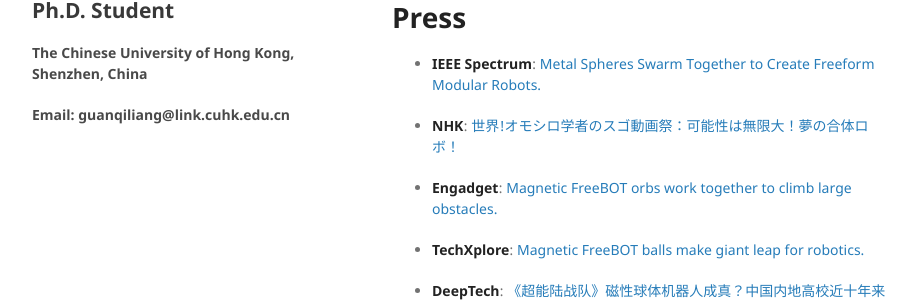
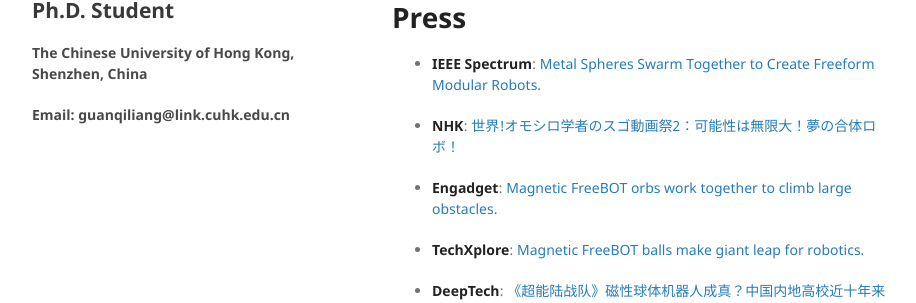
Before and after one commit to guanqiliang/guanqiliang.github.com, a Jekyll site: the page built from index.md, in a window 1280 px wide and 900 px high, scrolled down 1656 px. Shown: the part 446-749 px from the top of the window, without its empty margins (178-1094 px from the left). Built offline with Jekyll 4.4.1, drawn with Linux system fonts in a browser that asks for light colours; our own code applies the rules of GitHub Pages for plain Markdown files.

Commit message:
Update index.md

```diff
--- a/index.md
+++ b/index.md
@@ -63,7 +63,7 @@ Hello, I am a 3rd year Ph.D student in Robotics and AI Lab, supervised by [Prof.
 
 * <strong>IEEE Spectrum</strong>: [Metal Spheres Swarm Together to Create Freeform Modular Robots.](https://spectrum.ieee.org/automaton/robotics/robotics-hardware/freebots-spheres-swarm-robots)
 
-* <strong>NHK</strong>: [世界!オモシロ学者のスゴ動画祭：可能性は無限大！夢の合体ロボ！](https://www.nhk.jp/p/ts/KZ9V71RXVZ/episode/te/LXLJ9VNPY6/)
+* <strong>NHK</strong>: [世界!オモシロ学者のスゴ動画祭2：可能性は無限大！夢の合体ロボ！](https://www.nhk.jp/p/ts/KZ9V71RXVZ/episode/te/LXLJ9VNPY6/)
 
 * <strong>Engadget</strong>: [Magnetic FreeBOT orbs work together to climb large obstacles.](https://www.engadget.com/freebot-modular-robot-215021382.html)
 
```
